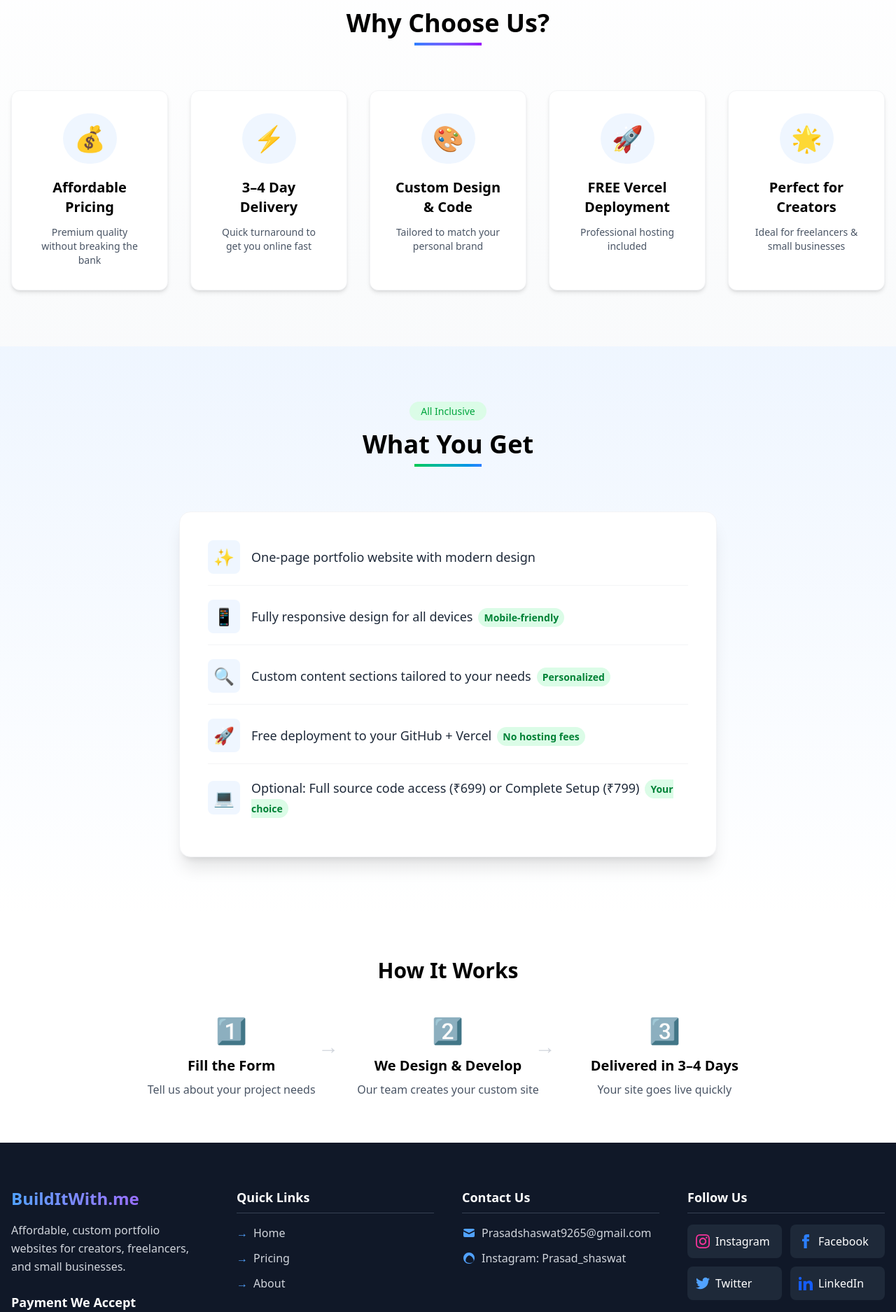
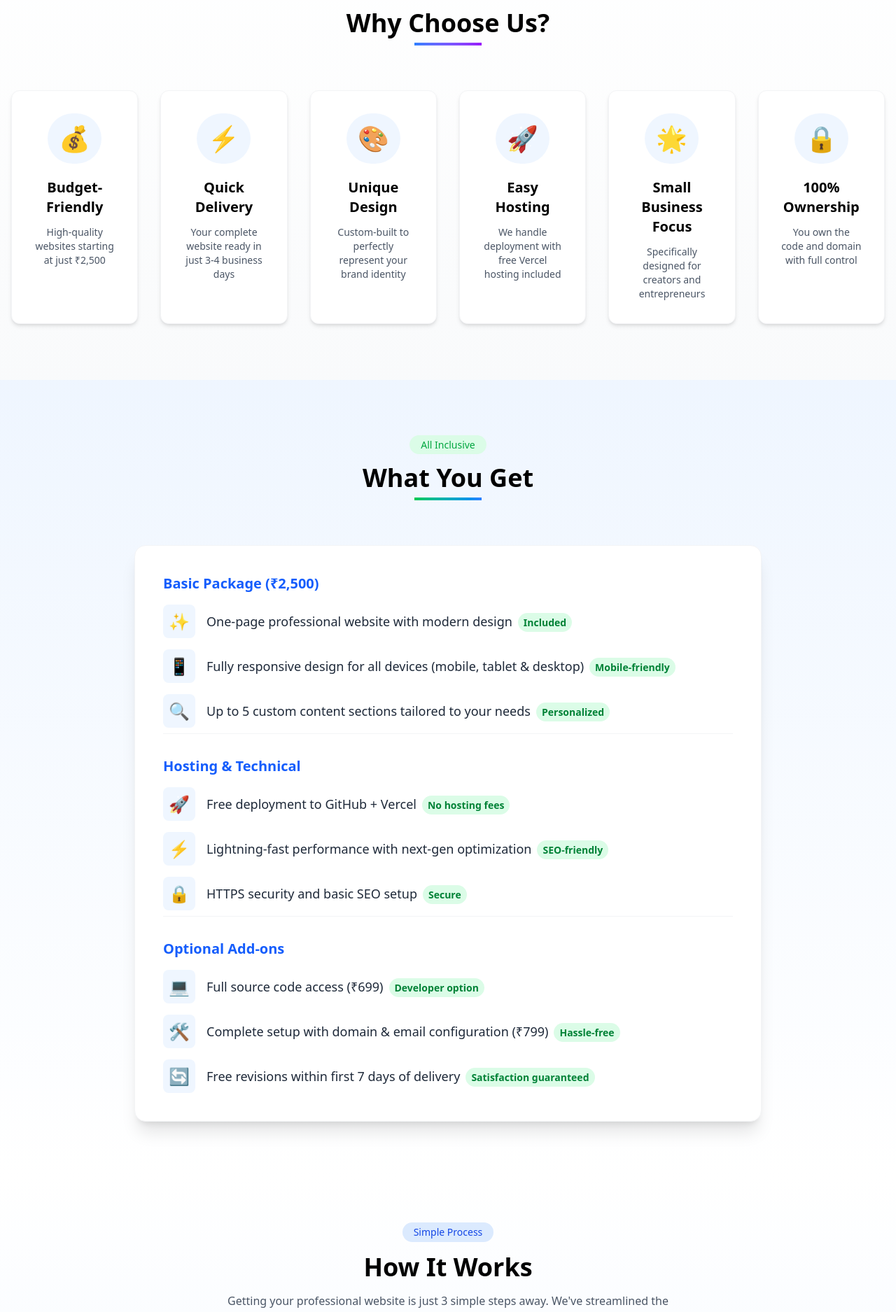
Before and after one commit to shaswat2031/BuiltItWithme, a Next.js app: page / in a window 1280 px wide. Shown: the part 883-2758 px from the top of the page at 70% size. Built offline with nearby package versions, Linux system fonts and the light colour scheme.

Commit message:
Refactor Footer component by removing payment section and updating layout in Home page for improved clarity and user experience

```diff
--- a/app/components/Footer.jsx
+++ b/app/components/Footer.jsx
@@ -16,17 +16,6 @@ export default function Footer() {
               Affordable, custom portfolio websites for creators, freelancers,
               and small businesses.
             </p>
-            <div className="mt-6">
-              <h4 className="text-lg font-semibold mb-3">Payment We Accept</h4>
-              <div className="flex gap-3 items-center bg-gray-800 p-2 rounded-lg inline-flex">
-                <div className="bg-white px-2 py-1 rounded">
-                  <Image src={paypal} alt="PayPal" width={60} height={20} />
-                </div>
-                <span className="text-gray-300 text-sm">
-                  Secure payments via PayPal
-                </span>
-              </div>
-            </div>
           </div>
 
           {/* Quick Links */}
--- a/app/components/Navbar.jsx
+++ b/app/components/Navbar.jsx
@@ -33,7 +33,7 @@ const Navbar = () => {
   const navLinks = [
     { href: "/", label: "Home" },
     { href: "/about", label: "About" },
-    { href: "/portfolio", label: "Portfolio" },
+    { href: "/portfolio", label: "Projects Completed" },
     { href: "/pricing", label: "Pricing" },
   ];
 
--- a/app/page.js
+++ b/app/page.js
@@ -33,14 +33,14 @@ export default function Home() {
             </span>
             <h1 className="text-5xl md:text-6xl font-extrabold mb-6 leading-tight">
               <span className="text-transparent bg-clip-text bg-gradient-to-r from-white to-purple-200">
-                Transform Your Ideas Into Digital Reality
+                Developed by Us. Defined as A Brand
               </span>
             </h1>
             <p className="text-xl md:text-2xl mb-8 text-purple-100 font-light">
               Beautiful, responsive websites custom-built for your brand
               starting at just
               <span className="font-bold text-white ml-2 text-2xl md:text-3xl">
-                ₹699
+                ₹2500
               </span>
               .<br />
               <span className="relative inline-block font-bold mx-2 px-2">
@@ -111,32 +111,37 @@ export default function Home() {
             <div className="h-1 w-24 bg-gradient-to-r from-blue-500 to-purple-600 mx-auto"></div>
           </div>
 
-          <div className="grid grid-cols-1 md:grid-cols-3 lg:grid-cols-5 gap-8">
+          <div className="grid grid-cols-1 md:grid-cols-3 lg:grid-cols-6 gap-8">
             {[
               {
                 icon: "💰",
-                title: "Affordable Pricing",
-                desc: "Premium quality without breaking the bank",
+                title: "Budget-Friendly",
+                desc: "High-quality websites starting at just ₹2,500",
               },
               {
                 icon: "⚡",
-                title: "3–4 Day Delivery",
-                desc: "Quick turnaround to get you online fast",
+                title: "Quick Delivery",
+                desc: "Your complete website ready in just 3-4 business days",
               },
               {
                 icon: "🎨",
-                title: "Custom Design & Code",
-                desc: "Tailored to match your personal brand",
+                title: "Unique Design",
+                desc: "Custom-built to perfectly represent your brand identity",
               },
               {
                 icon: "🚀",
-                title: "FREE Vercel Deployment",
-                desc: "Professional hosting included",
+                title: "Easy Hosting",
+                desc: "We handle deployment with free Vercel hosting included",
               },
               {
                 icon: "🌟",
-                title: "Perfect for Creators",
-                desc: "Ideal for freelancers & small businesses",
+                title: "Small Business Focus",
+                desc: "Specifically designed for creators and entrepreneurs",
+              },
+              {
+                icon: "🔒",
+                title: "100% Ownership",
+                desc: "You own the code and domain with full control",
               },
             ].map((item, index) => (
               <div
@@ -165,45 +170,37 @@ export default function Home() {
             <div className="h-1 w-24 bg-gradient-to-r from-green-500 to-blue-500 mx-auto"></div>
           </div>
 
-          <div className="max-w-3xl mx-auto">
+          <div className="max-w-4xl mx-auto">
             <MotionDiv
               initial={{ opacity: 0, y: 20 }}
               animate={{ opacity: 1, y: 0 }}
               transition={{ duration: 0.5 }}
               className="bg-white p-8 md:p-10 rounded-2xl shadow-xl border border-gray-100"
             >
-              <ul className="space-y-5">
+              {/* Basic Package */}
+              <div className="mb-8 pb-2 border-b border-gray-100">
+                <h3 className="text-xl font-bold text-blue-600 mb-4">
+                  Basic Package (₹2,500)
+                </h3>
+                <ul className="space-y-4">
                   {[
                     {
                       icon: "✨",
-                    text: "One-page portfolio website with modern design",
-                    highlight: "",
+                      text: "One-page professional website with modern design",
+                      highlight: "Included",
                     },
                     {
                       icon: "📱",
-                    text: "Fully responsive design for all devices",
+                      text: "Fully responsive design for all devices (mobile, tablet & desktop)",
                       highlight: "Mobile-friendly",
                     },
                     {
                       icon: "🔍",
-                    text: "Custom content sections tailored to your needs",
+                      text: "Up to 5 custom content sections tailored to your needs",
                       highlight: "Personalized",
                     },
-                  {
-                    icon: "🚀",
-                    text: "Free deployment to your GitHub + Vercel",
-                    highlight: "No hosting fees",
-                  },
-                  {
-                    icon: "💻",
-                    text: "Optional: Full source code access (₹699) or Complete Setup (₹799)",
-                    highlight: "Your choice",
-                  },
                   ].map((item, idx) => (
-                  <li
-                    key={idx}
-                    className="flex items-center gap-4 text-lg border-b border-gray-100 pb-4 last:border-0"
-                  >
+                    <li key={idx} className="flex items-center gap-4 text-lg">
                       <span className="text-2xl bg-blue-50 p-2 rounded-lg">
                         {item.icon}
                       </span>
@@ -218,45 +215,170 @@ export default function Home() {
                     </li>
                   ))}
                 </ul>
+              </div>
+
+              {/* Hosting & Technical */}
+              <div className="mb-8 pb-2 border-b border-gray-100">
+                <h3 className="text-xl font-bold text-blue-600 mb-4">
+                  Hosting & Technical
+                </h3>
+                <ul className="space-y-4">
+                  {[
+                    {
+                      icon: "🚀",
+                      text: "Free deployment to GitHub + Vercel",
+                      highlight: "No hosting fees",
+                    },
+                    {
+                      icon: "⚡",
+                      text: "Lightning-fast performance with next-gen optimization",
+                      highlight: "SEO-friendly",
+                    },
+                    {
+                      icon: "🔒",
+                      text: "HTTPS security and basic SEO setup",
+                      highlight: "Secure",
+                    },
+                  ].map((item, idx) => (
+                    <li key={idx} className="flex items-center gap-4 text-lg">
+                      <span className="text-2xl bg-blue-50 p-2 rounded-lg">
+                        {item.icon}
+                      </span>
+                      <div>
+                        <span className="text-gray-800">{item.text}</span>
+                        {item.highlight && (
+                          <span className="ml-2 text-sm font-bold bg-green-100 text-green-700 px-2 py-1 rounded-full">
+                            {item.highlight}
+                          </span>
+                        )}
+                      </div>
+                    </li>
+                  ))}
+                </ul>
+              </div>
+
+              {/* Add-ons */}
+              <div>
+                <h3 className="text-xl font-bold text-blue-600 mb-4">
+                  Optional Add-ons
+                </h3>
+                <ul className="space-y-4">
+                  {[
+                    {
+                      icon: "💻",
+                      text: "Full source code access (₹699)",
+                      highlight: "Developer option",
+                    },
+                    {
+                      icon: "🛠️",
+                      text: "Complete setup with domain & email configuration (₹799)",
+                      highlight: "Hassle-free",
+                    },
+                    {
+                      icon: "🔄",
+                      text: "Free revisions within first 7 days of delivery",
+                      highlight: "Satisfaction guaranteed",
+                    },
+                  ].map((item, idx) => (
+                    <li key={idx} className="flex items-center gap-4 text-lg">
+                      <span className="text-2xl bg-blue-50 p-2 rounded-lg">
+                        {item.icon}
+                      </span>
+                      <div>
+                        <span className="text-gray-800">{item.text}</span>
+                        {item.highlight && (
+                          <span className="ml-2 text-sm font-bold bg-green-100 text-green-700 px-2 py-1 rounded-full">
+                            {item.highlight}
+                          </span>
+                        )}
+                      </div>
+                    </li>
+                  ))}
+                </ul>
+              </div>
             </MotionDiv>
           </div>
         </div>
       </section>
 
-      <section className="py-16 px-4">
+      <section className="py-16 px-4 bg-gradient-to-b from-white to-blue-50">
         <div className="container mx-auto">
-          <h2 className="text-3xl font-bold text-center mb-12">How It Works</h2>
+          <div className="text-center mb-12">
+            <span className="bg-blue-100 text-blue-700 px-4 py-1 rounded-full text-sm font-medium mb-2 inline-block">
+              Simple Process
+            </span>
+            <h2 className="text-4xl font-bold mt-2">How It Works</h2>
+            <p className="text-gray-600 mt-4 max-w-2xl mx-auto">
+              Getting your professional website is just 3 simple steps away.
+              We&apos;ve streamlined the process to make it quick and
+              hassle-free.
+            </p>
+          </div>
 
-          <div className="flex flex-col md:flex-row justify-center items-center md:items-start gap-8 max-w-4xl mx-auto">
+          <div className="flex flex-col md:flex-row justify-center items-stretch gap-6 max-w-5xl mx-auto">
             {[
               {
-                step: "1️⃣",
-                title: "Fill the Form",
-                desc: "Tell us about your project needs",
+                step: "01",
+                icon: "📝",
+                title: "Share Your Vision",
+                desc: "Fill our simple form with your requirements, preferences, and any examples you like. The more details you provide, the better we can match your vision.",
+                color: "blue",
               },
               {
-                step: "2️⃣",
-                title: "We Design & Develop",
-                desc: "Our team creates your custom site",
+                step: "02",
+                icon: "🎨",
+                title: "We Create Your Site",
+                desc: "Our team of designers and developers will craft your custom website with attention to your brand, target audience, and specific needs.",
+                color: "purple",
               },
               {
-                step: "3️⃣",
-                title: "Delivered in 3–4 Days",
-                desc: "Your site goes live quickly",
+                step: "03",
+                icon: "🚀",
+                title: "Launch in 3-4 Days",
+                desc: "Your complete website is delivered and deployed quickly. We'll handle the technical setup so you can focus on your business.",
+                color: "green",
               },
             ].map((step, idx) => (
-              <div key={idx} className="text-center md:w-1/3 relative">
-                <div className="text-4xl mb-4">{step.step}</div>
-                <h3 className="text-xl font-semibold mb-2">{step.title}</h3>
-                <p className="text-gray-600">{step.desc}</p>
+              <div
+                key={idx}
+                className="relative bg-white rounded-xl shadow-md p-8 md:w-1/3 border border-gray-100 hover:shadow-lg transition-all duration-300"
+              >
+                <div
+                  className={`absolute -top-4 -right-4 w-12 h-12 rounded-full bg-${step.color}-600 flex items-center justify-center text-white font-bold`}
+                >
+                  {step.step}
+                </div>
+
+                <div className="text-4xl mb-6">{step.icon}</div>
+                <h3
+                  className={`text-2xl font-bold mb-4 text-${step.color}-600`}
+                >
+                  {step.title}
+                </h3>
+                <p className="text-gray-600 mb-4">{step.desc}</p>
 
                 {idx < 2 && (
-                  <div className="hidden md:block absolute top-6 right-0 transform translate-x-1/2 text-3xl text-gray-300">
+                  <div className="hidden md:block absolute top-1/2 -right-4 transform translate-x-0 z-10 text-3xl text-gray-300">
                     →
                   </div>
                 )}
               </div>
             ))}
+          </div>
+
+          <div className="text-center mt-12">
+            <Link href="/pricing">
+              <MotionButton
+                whileHover={{ scale: 1.05 }}
+                whileTap={{ scale: 0.95 }}
+                className="bg-blue-600 text-white hover:bg-blue-700 px-8 py-4 rounded-xl font-bold transition shadow-lg hover:shadow-xl"
+              >
+                Start Your Project Now
+              </MotionButton>
+            </Link>
+            <p className="text-gray-500 mt-4 text-sm">
+              No commitment - Get a free consultation
+            </p>
           </div>
         </div>
       </section>
--- a/utils/googleDrive.js
+++ b/utils/googleDrive.js
@@ -1,26 +1,24 @@
-import { google } from 'googleapis';
-import fs from 'fs';
-import path from 'path';
+import { google } from "googleapis";
+import fs from "fs";
+import path from "path";
 
 // Create a Google Drive client
 export async function createDriveClient() {
-  // This assumes you have set up the credentials in your environment variables
-  // or a secure configuration file
   try {
     const auth = new google.auth.GoogleAuth({
-      keyFile: path.join(process.cwd(), 'google-credentials.json'),
-      scopes: ['https://www.googleapis.com/auth/drive'],
+      keyFile: path.join(process.cwd(), "google-credentials.json"),
+      scopes: ["https://www.googleapis.com/auth/drive"],
     });
 
     const driveClient = google.drive({
-      version: 'v3',
+      version: "v3",
       auth,
     });
 
     return driveClient;
   } catch (error) {
-    console.error('Error creating Google Drive client:', error);
-    throw new Error('Failed to initialize Google Drive client');
+    console.error("Error creating Google Drive client:", error);
+    throw new Error("Failed to initialize Google Drive client");
   }
 }
 
@@ -35,21 +33,21 @@ export async function uploadFileToDrive(filePath, fileName, folderId = null) {
     };
 
     const media = {
-      mimeType: 'application/pdf',
+      mimeType: "application/pdf",
       body: fs.createReadStream(filePath),
     };
 
     const response = await driveClient.files.create({
       requestBody: fileMetadata,
       media,
-      fields: 'id',
+      fields: "id",
     });
 
     console.log(`File uploaded to Google Drive with ID: ${response.data.id}`);
     return response.data.id;
   } catch (error) {
-    console.error('Error uploading to Google Drive:', error);
-    throw new Error('Failed to upload file to Google Drive');
+    console.error("Error uploading to Google Drive:", error);
+    throw new Error("Failed to upload file to Google Drive");
   }
 }
 
@@ -61,22 +59,23 @@ export async function setFilePubliclyAccessible(fileId) {
     await driveClient.permissions.create({
       fileId,
       requestBody: {
-        role: 'reader',
-        type: 'anyone',
+        role: "reader",
+        type: "anyone",
       },
     });
 
     const result = await driveClient.files.get({
       fileId,
-      fields: 'webViewLink, webContentLink',
+      fields: "webViewLink, webContentLink",
     });
 
     return {
       webViewLink: result.data.webViewLink,
       webContentLink: result.data.webContentLink,
+      webkitURL: `https://drive.google.com/uc?id=${fileId}`,
     };
   } catch (error) {
-    console.error('Error setting file permissions:', error);
+    console.error("Error setting file permissions:", error);
     throw error;
   }
 }
```
Also changed, not shown: 1 other file (tests, documents, lock files or other folders). Lines whose indentation alone changed are shown as unchanged.
